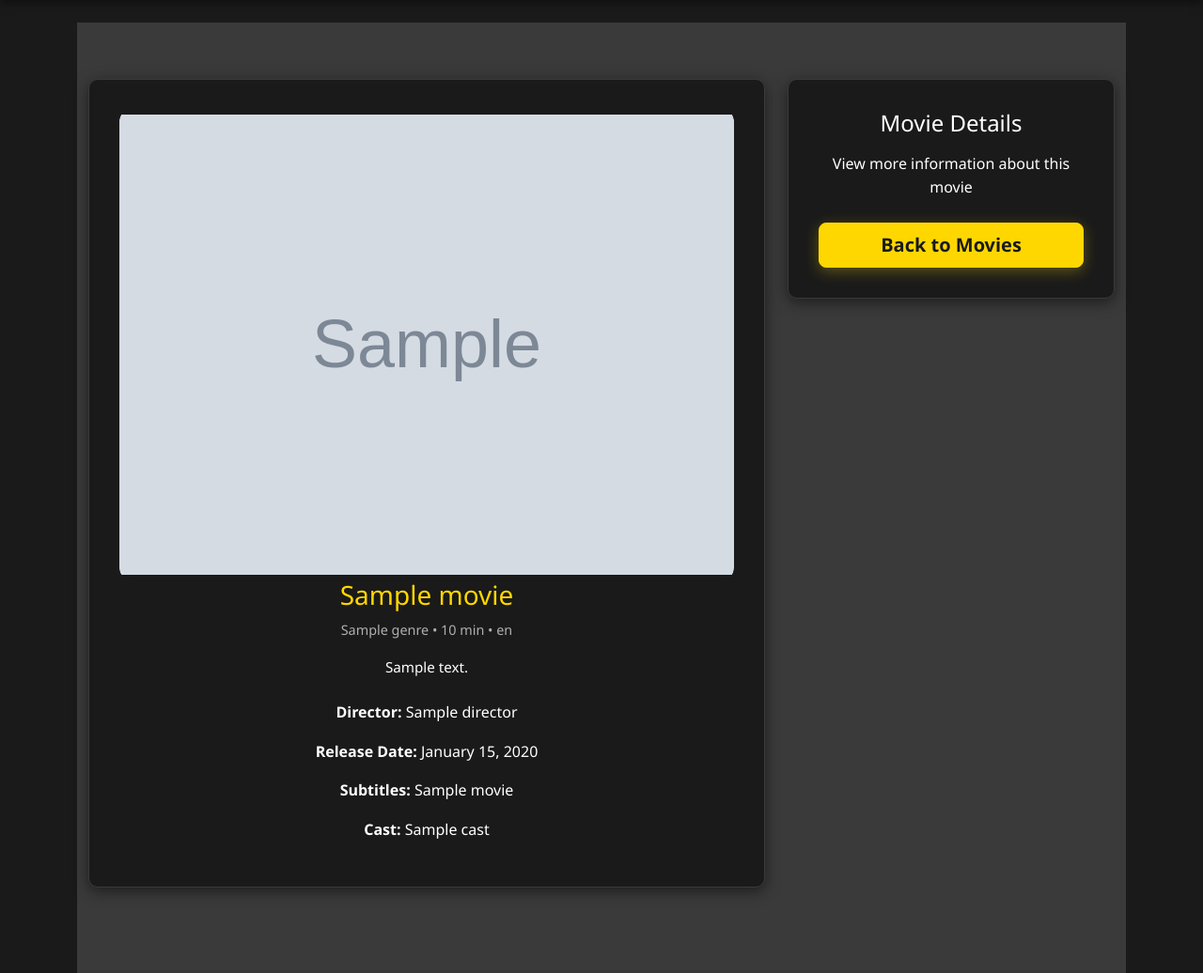
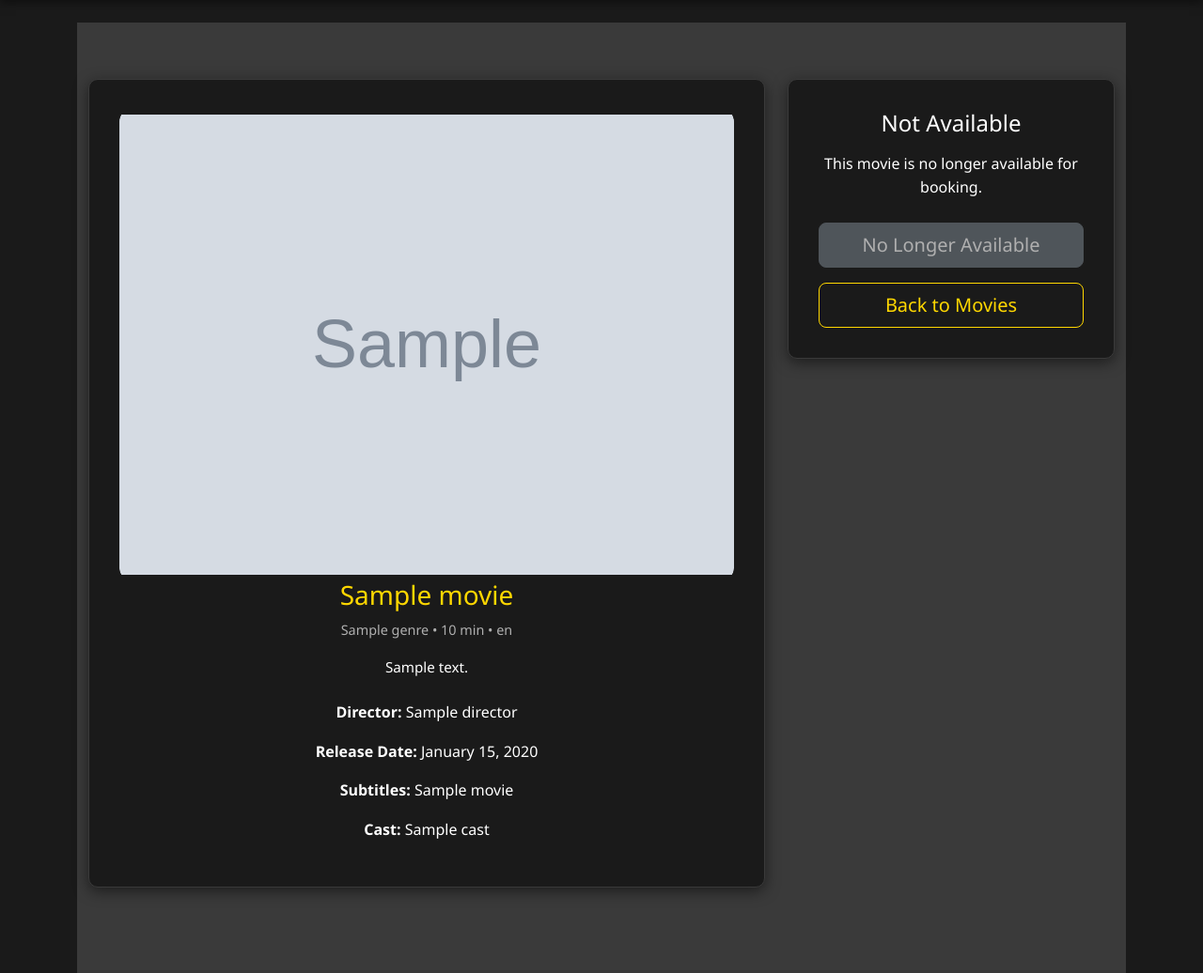
Before and after one commit to Sumile-leo/Sydney-Cinema-Booking-System, a Flask app: template web/templates/movie_detail.html in a window 1280 px wide. Shown: the part 58-1094 px from the top of the page at 94% size. Run offline with Flask 3, Linux system fonts and the light colour scheme; the template is opened without the code that fills it: most values are stand-ins (such as "Sample title", 1, 10 or a date in 2020); grey boxes marked "Sample" are stand-in pictures.

Commit message:
Restore screenings buttons as disabled placeholders

```diff
--- a/web/templates/cinema_detail.html
+++ b/web/templates/cinema_detail.html
@@ -38,9 +38,13 @@
                 <div class="cinema-card">
                     <div class="cinema-info text-center">
                         {% if cinema.is_active %}
+                        <h4 class="mb-3">Coming Soon</h4>
+                        <p class="mb-4">Booking functionality will be available soon</p>
+                        <button class="btn btn-secondary btn-lg w-100 mb-3" disabled>View Screenings</button>
+
                         <h4 class="mb-3">View Halls</h4>
                         <p class="mb-4">See all cinema halls at this location</p>
-                        <a href="{{ url_for('cinema_halls', cinema_id=cinema.cinema_id) }}" class="btn btn-primary btn-lg w-100">View Halls</a>
+                        <a href="{{ url_for('cinema_halls', cinema_id=cinema.cinema_id) }}" class="btn btn-outline btn-lg w-100">View Halls</a>
                         {% else %}
                         <h4 class="mb-3">Back Soon</h4>
                         <p class="mb-4">This cinema is currently closed. Please check back later.</p>
--- a/web/templates/movie_detail.html
+++ b/web/templates/movie_detail.html
@@ -48,9 +48,16 @@
             <div class="col-lg-4 mt-4 mt-lg-0">
                 <div class="movie-card">
                     <div class="movie-info text-center">
-                        <h4 class="mb-3">Movie Details</h4>
-                        <p class="mb-4">View more information about this movie</p>
-                        <a href="{{ url_for('movies') }}" class="btn btn-primary btn-lg w-100">Back to Movies</a>
+                        {% if movie.is_active %}
+                        <h4 class="mb-3">Book Your Tickets</h4>
+                        <p class="mb-4">Booking functionality will be available soon</p>
+                        <button class="btn btn-secondary btn-lg w-100 mb-3" disabled>View Screenings</button>
+                        {% else %}
+                        <h4 class="mb-3">Not Available</h4>
+                        <p class="mb-4">This movie is no longer available for booking.</p>
+                        <button class="btn btn-secondary btn-lg w-100 mb-3" disabled>No Longer Available</button>
+                        {% endif %}
+                        <a href="{{ url_for('movies') }}" class="btn btn-outline btn-lg w-100">Back to Movies</a>
                     </div>
                 </div>
             </div>
```
